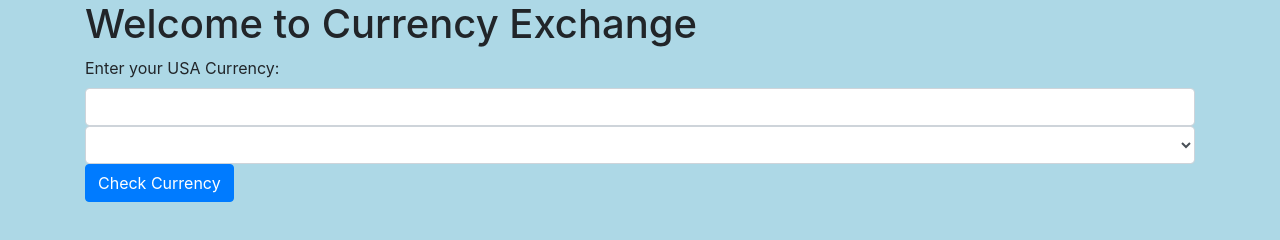
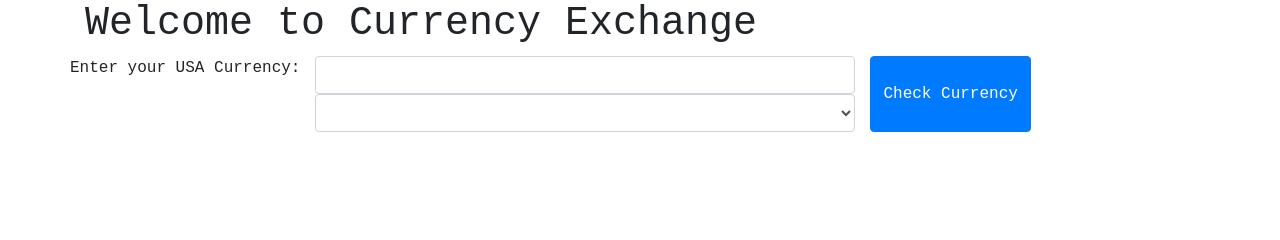
Before and after one commit to mandystar018/Currency-Exchanger, a website built with webpack: page src/index.html in a window 1280 px wide. Built offline with nearby package versions, Linux system fonts and the light colour scheme; no server answers.

Commit message:
add family-font to the css

```diff
--- a/src/css/styles.css
+++ b/src/css/styles.css
@@ -1,3 +1,4 @@
-body {
-  background-color: lightblue;
+* {
+  font-family: 'Courier New', Courier, monospace;
+  box-sizing: border-box;
 }
--- a/src/index.html
+++ b/src/index.html
@@ -5,13 +5,19 @@
 </head>
 <body>
   <div class="container">
+    <div class="well">
       <h1>Welcome to Currency Exchange</h1>
+    </div>
+    <div class="row">
       <label for="money">Enter your USA Currency:</label>
+      <div class="col-lg-6">
         <input type="number" class="form-control" id="money">
         <select class="form-control" id="currency"></select>
+      </div>
       <button class="btn btn-primary" id="click">Check Currency</button>
       <div id="results"></div>
       <div id="error"></div>
     </div>
+  </div>
 </body>
 </html>
--- a/src/main.js
+++ b/src/main.js
@@ -13,7 +13,7 @@ function getOptions(response) {
 function getElement(response, amount, userCurrency){
   if (response.conversion_rates) {
     let rate = response.conversion_rates[userCurrency];
-    let conversion = Math.round(amount * rate).toFixed(2);
+    let conversion = parseFloat(amount * rate).toFixed(2);
     $('#results').text(`Your Currency Exchange of ${userCurrency} is ${conversion}`);
   } else {
     $('#error').text(`There was an error: ${response}`);
```
Lines whose indentation alone changed are shown as unchanged.
